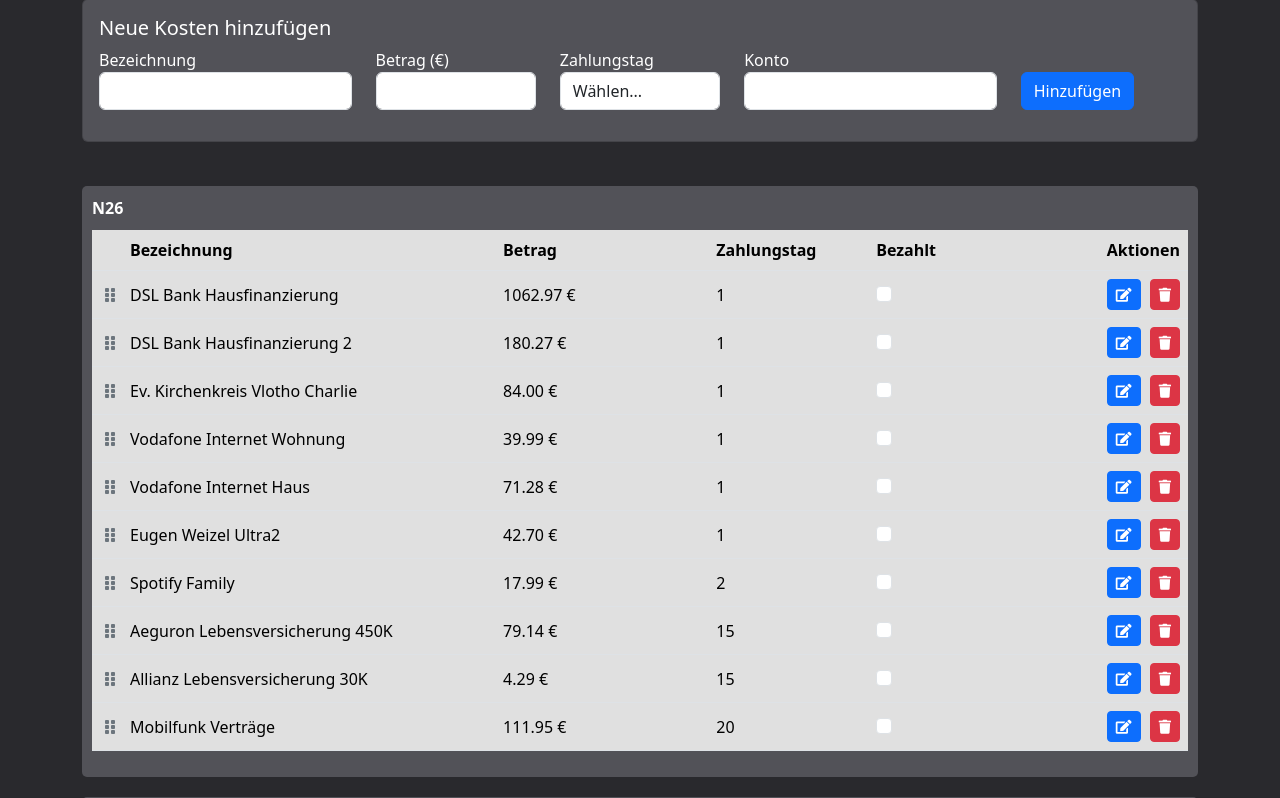
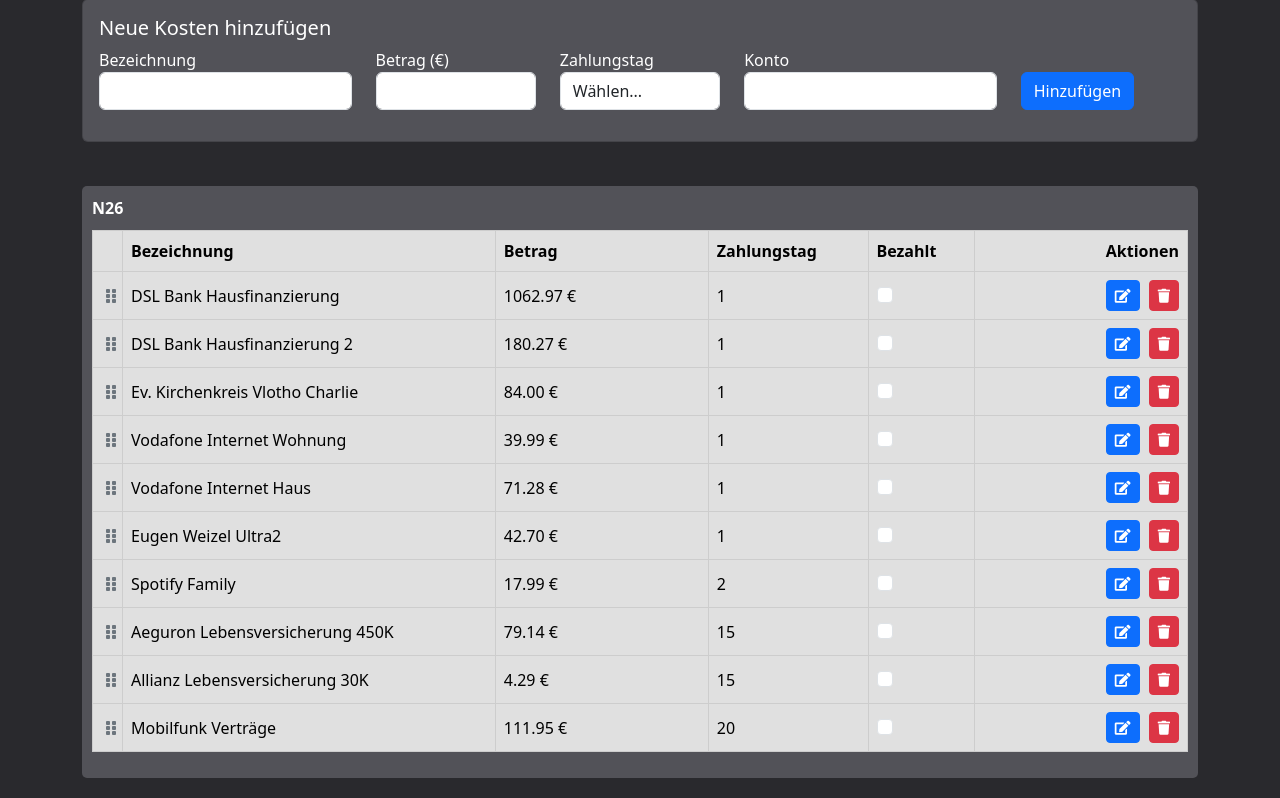
Before and after one commit to NovaRecords/Verwalco, a Flask app: page / in a window 1280 px wide. Shown: the part 127-925 px from the top of the page. Run offline with Flask 3, Linux system fonts and the light colour scheme; data comes from the database, SQL or seed files in the repository.

Commit message:
Update style.css

```diff
--- a/static/css/style.css
+++ b/static/css/style.css
@@ -31,6 +31,7 @@
     padding: 8px;
     vertical-align: middle;
     background-color: #e0e0e0;
+    border: solid 1px #cdcdcd;
 }
 .col-bezeichnung { width: 35%; }
 .col-betrag { width: 20%; }
```
